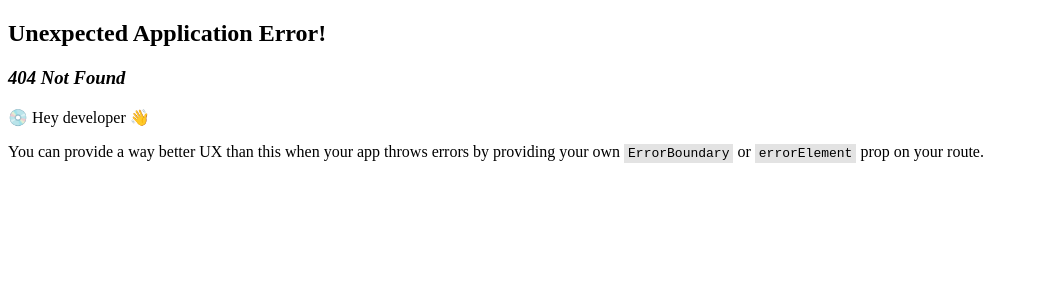
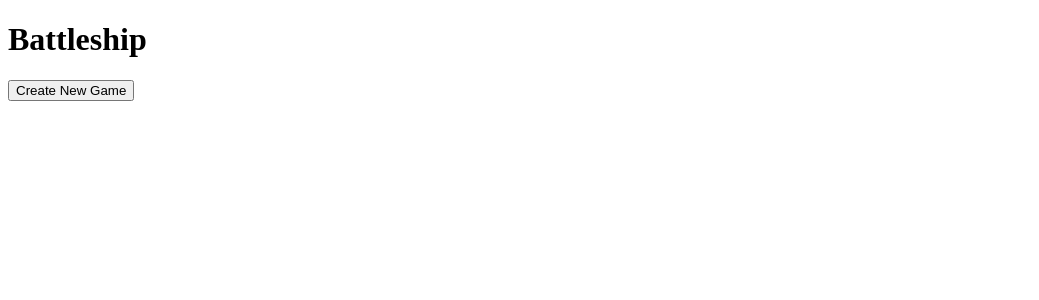
Before and after one commit to JonHunt1995/battleshipfrontend, a React (Vite) app: page /#/ in a window 1280 px wide. Before the commit this address led to /#/play/1. Shown: the top 300 px of the page, without its empty margins (0-1039 px from the left). Built offline with nearby package versions, Linux system fonts and the light colour scheme.

Commit message:
added home page component

```diff
--- a/src/App.tsx
+++ b/src/App.tsx
@@ -2,8 +2,13 @@ import "./App.css";
 import ShipPlacementModal, { uploadShipsAction } from "./ShipPlacementModal";
 import GameBoard, { gameBoardLoader, gameBoardAction } from "./GameBoard";
 import { createBrowserRouter, RouterProvider } from "react-router-dom";
+import HomePage from "./HomePage";
 
 const router = createBrowserRouter([
+  {
+    path: "/",
+    element: <HomePage />,
+  },
   {
     path: "/:gameid",
     element: <ShipPlacementModal />,
--- /dev/null
+++ b/src/HomePage.tsx
@@ -0,0 +1,46 @@
+import { useState } from 'react';
+
+const useInviteLink = () => {
+  const [link, setLink] = useState<string | null>(null);
+  const [loading, setLoading] = useState(false);
+
+  const handleGenerateLink = async () => {
+    setLoading(true);
+    try {
+      const response = await fetch('/api/games', {
+        method: 'POST',
+      });
+
+      if (!response.ok) {
+        throw new Error('Failed to create a new game');
+      }
+
+      const data = await response.json();
+      setLink(data.link);
+    } catch (error) {
+      console.error('Error generating invite link:', error);
+    } finally {
+      setLoading(false);
+    }
+  };
+
+  return { link, handleGenerateLink, loading };
+};
+
+const HomePage = () => {
+  const { link, handleGenerateLink, loading } = useInviteLink();
+
+  return (
+    <main>
+      <h1>Battleship</h1>
+      <button onClick={handleGenerateLink} className="generate-btn" disabled={loading}>
+        {loading ? 'Creating...' : 'Create New Game'}
+      </button>
+        {link && (
+          <input type="text" value={link} readOnly className="invite-link" />
+        )}
+    </main>
+  );
+};
+
+export default HomePage;
```
